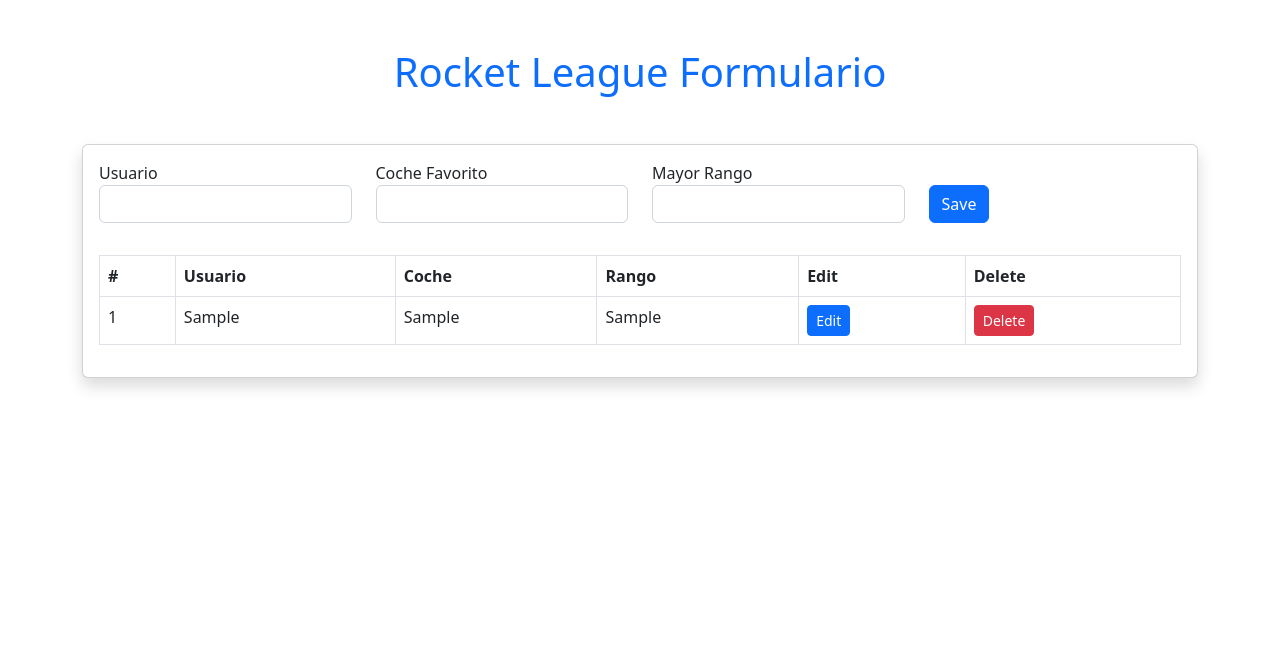
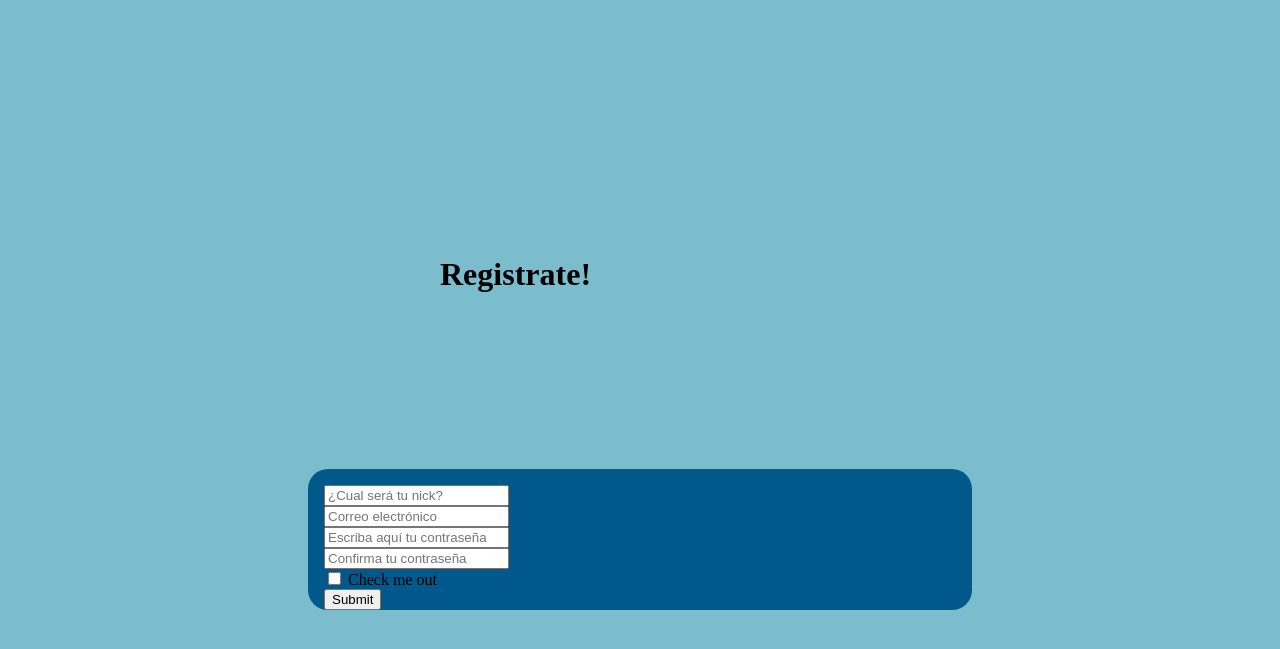
Before and after one commit to ManuelMartinDelgado/Python-IAW, a Flask app: page / in a window 1280 px wide. Shown: the top 649 px of the page. Run offline with Flask 3, Linux system fonts and the light colour scheme; tables that the repository leaves empty or names only in its code hold one stand-in row (values such as "Sample post").

Commit message:
commit trabajo de iaw

```diff
--- a/Proyecto mi base de datos 2/src/app.py
+++ b/Proyecto mi base de datos 2/src/app.py
@@ -19,7 +19,7 @@
     for record in myresult:
         insertObject.append(dict(zip(columnNames, record)))
     cursor.close()
-    return render_template('index.html', data=insertObject)
+    return render_template('login.html', data=insertObject)
 
 #Ruta para guardar usuarios en la bdd
 @app.route('/user', methods=['POST'])
--- /dev/null
+++ b/Proyecto mi base de datos 2/src/static/css/ejemplo.css
@@ -0,0 +1,20 @@
+.fondo{
+    background-color: rgba(74, 164, 187, 0.727)
+   }
+
+h1{
+    margin-left: 13.5em;
+    margin-top: 8em;
+}
+
+
+form{
+    margin-top: 11em;
+    margin-right: 300px;
+    margin-left: 300px;
+    background-color: rgb(0, 88, 139);
+    border-radius: 20px;
+    padding-top: 1em;
+    padding-left: 1em;
+    padding-right: 1em;
+}
--- a/Proyecto mi base de datos 2/src/templates/login.html
+++ b/Proyecto mi base de datos 2/src/templates/login.html
@@ -1,12 +1,36 @@
-<!DOCTYPE html>
+<!doctype html>
 <html lang="en">
-<head>
+  <head>
     <meta charset="utf-8">
     <meta name="viewport" content="width=device-width, initial-scale=1">
     <title>Bootstrap demo</title>
-    <link href="https://cdn.jsdelivr.net/npm/bootstrap@5.3.2/dist/css/bootstrap.min.css" rel="stylesheet" integrity="sha384-T3c6CoIi6uLrA9TneNEoa7RxnatzjcDSCmG1MXxSR1GAsXEV/Dwwykc2MPK8M2HN" crossorigin="anonymous">
-</head>
-<body>
+    <link rel="stylesheet" href="/src/static/css/ejemplo.css">
 
-</body>
+  </head>
+  <body class="fondo">
+    <h1>Registrate!</h1>
+    <script src="https://cdn.jsdelivr.net/npm/bootstrap@5.3.2/dist/js/bootstrap.bundle.min.js" integrity="sha384-C6RzsynM9kWDrMNeT87bh95OGNyZPhcTNXj1NW7RuBCsyN/o0jlpcV8Qyq46cDfL" crossorigin="anonymous"></script>
+    <form>
+        <div class="mb-3">
+
+          <input type="nick" placeholder="¿Cual será tu nick?" class="form-control" id="nick" aria-describedby="emailHelp">
+        </div>
+        <div class="mb-3">
+
+          <input type="email" placeholder="Correo electrónico" class="form-control" id="email" aria-describedby="emailHelp">
+
+        </div>
+        <div class="mb-3">
+          <input type="contraseña" placeholder="Escriba aquí tu contraseña" class="form-control" id="contraseña" aria-describedby="emailHelp">
+        </div>
+        <div class="mb-3">
+          <input type="confirmacion" placeholder="Confirma tu contraseña" class="form-control" id="confirmacion">
+        </div>
+        <div class="mb-3 form-check">
+          <input type="checkbox" class="form-check-input" id="exampleCheck1">
+          <label class="form-check-label" for="exampleCheck1" >Check me out</label>
+        </div>
+        <button type="submit" class="btn btn-primary">Submit</button>
+      </form>
+  </body>
 </html>
--- a/Proyecto mi base de datos 2/static/css/ejemplo.css
+++ /dev/null
@@ -1,3 +0,0 @@
-.fondo{
-    background-color: red
-   }
```
Also changed, not shown: Proyecto mi base de datos 2/ejemplo.html (+9 -13 lines), Proyecto mi base de datos 2/src/templates/index.html (line endings or trailing spaces).
